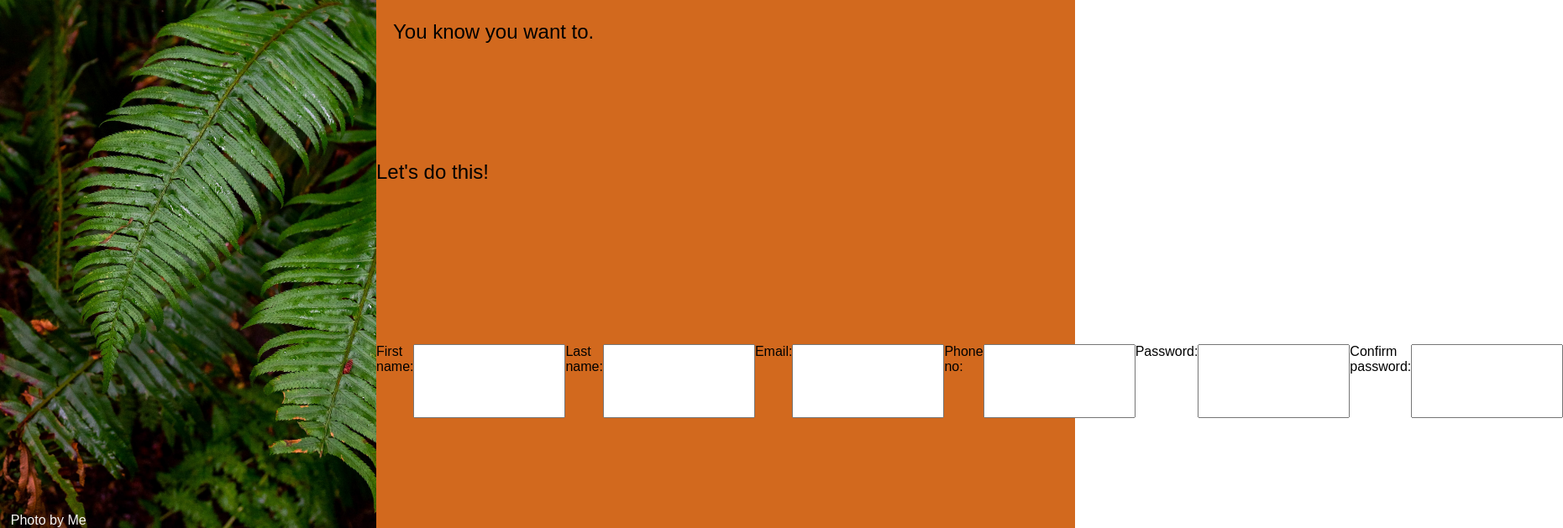
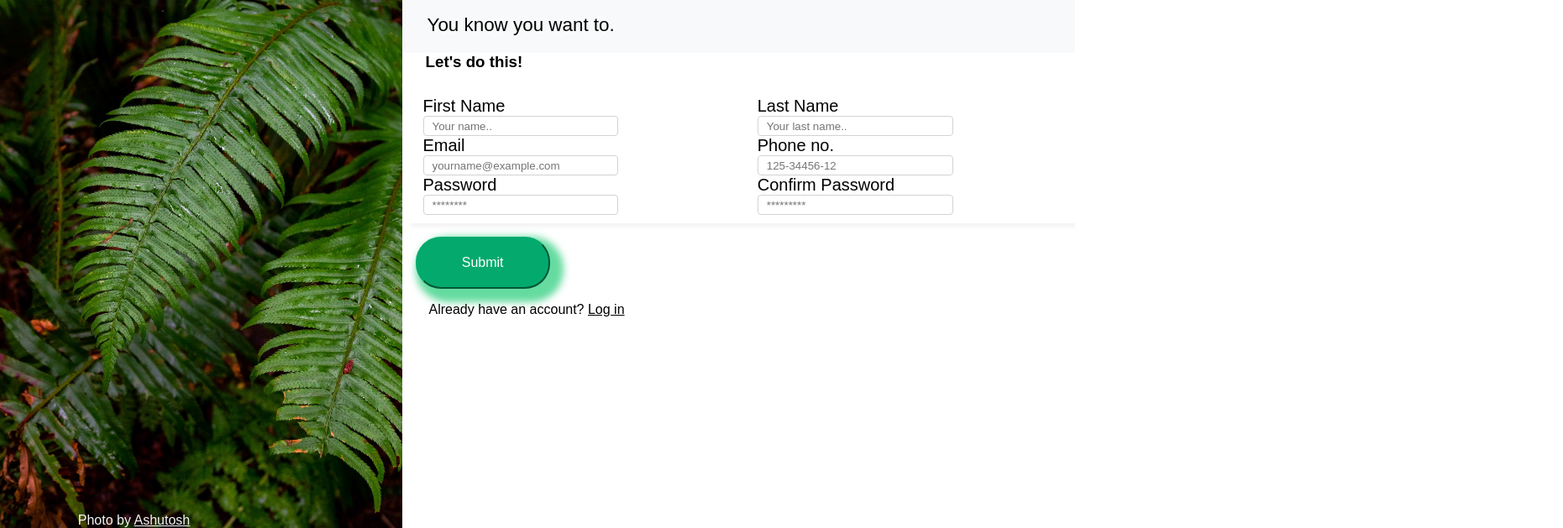
Before and after one commit to bakshiyogesh/odin_project, a plain HTML site: page index.htm in a window 1280 px wide. Shown: the part 171-800 px from the top of the page at 84% size, 1861 px wide, since content can reach past the window. Drawn offline with Linux system fonts and the light colour scheme.

Commit message:
sample completed without functionality.

```diff
--- a/index.css
+++ b/index.css
@@ -4,79 +4,116 @@
     box-sizing: border-box;
     font-family: 'Poppins', sans-serif;
 }
+:root{
+    --blue: #1e90ff;
+  --white: #ffffff;
+}
 .main{
     display:flex;
     width:100vw;
     height:100vh;
 }
-/* .left > img{
-
-
-} */
 .left{
-    width:35%;
+    width:40%;
     height:100%;
     background-image:url(/unsplash.jpg);
     background-size: cover;
 }
-.right{
-    width:65%;
-    display: grid;
-    height:100%;
-    background-color: chocolate;
-}
-.right > upper-section{
-    display: grid;
-    width:100%;
-    height:60%;
-    background-color:red;
-}
-.right >.lower-section{
-    display:grid;
-    grid-template-columns: 1/2;
-    grid-template-rows: span 1;
-    grid-auto-rows: minmax(100px,100%);
+.left > img{
+    max-width:100%;
+    height:auto;
 }
 .left.image-section{
-    /* background-image: url("/unsplash.jpg");
-    background-size: cover;
-    background-repeat: no-repeat;
-    width:100%;
-    height:100%; */
+    filter: opacity(0.6);
+    background-color:#f4511e;
 }
 .logo{
     display: flex;
     justify-content: center;
     align-self: center;
     height: 100%;
+    transform: translate(-8%, 70%);
 }
 .form{
-    height:40%;
-    width:100%;
-    display:flex;
-    justify-content:center;
+    margin-top: 30px;
+    padding-bottom: 10px;
+    padding-left: 5px;
+    font-weight: 500;
+    font-size: 20px;
+    display: flex;
+    flex-direction: row;
+    flex-wrap: wrap;
+    box-shadow: 10px 5px 5px #F5F5F5;
 }
-/* .form > .inputs{
-    display:flex;
-    justify-content: center;
-} */
 .inputs{
-    display:flex;
-    /* grid-column: 1/2; */
-    /* grid-row: span 2; */
+    display: flex;
+    flex-direction: column;
+    width:50%;
+    flex-wrap: wrap;
+    padding: 0 1em;
 }
+input:focus{
+    border: 3px solid #555;
+    color: white;
+  }
 .bottom-left{
     position:absolute;
     color:whitesmoke;
     bottom:0%;
     left:1%;
 }
-.upper-section{
-    padding: 20px;
-    display: grid;
-    font-size: x-large;
+button:hover{
+    box-shadow: 10px 10px;;
 }
+.right-section{
+    display: flex;
+    flex-direction: column;
+    width: 67vw;
+    background-size: auto;
+    margin: 0;
+    padding: 0;
+}
+.description{
+    background-color: #f8f9fa;
+    font-size: larger;
+    font-weight: 400;
+    font-size: 1.4em;
+    padding: 90px 20px 20px 30px;
+}
+.description >p:nth-of-type(3){
+    margin-top: 20px;
+}
+.right-section h3{
+    margin-left: 1.5em;
 
-.title-form{
-    font-size: 1.5em;
 }
+input{
+width: 65%;
+    height: 1.8em;
+    border-radius: 4px;
+    border: 1px solid #D3D3D3;
+    padding:10px;
+}
+button[type=submit]{
+    margin-left:2em;
+    width: 20%;
+    background-color: #04AA6D;
+    border-radius: 30px;
+    border-color: #04AA6D;
+    color: white;
+    padding:20px;
+    margin:1em 1em;
+    text-decoration: none;
+    cursor: pointer;
+    font-size:medium;
+    box-shadow: 8px 8px 8px 8px rgba(47, 207, 127, 0.74);
+}
+footer p{
+    margin-left: 2em;
+}
+footer p span,.bottom-left p span{
+    text-decoration: underline;
+}
+.bottom-left p{
+    transform: translateX(5em);
+}
--- a/index.htm
+++ b/index.htm
@@ -16,48 +16,49 @@
                 </div>
             </div>
            <div class="bottom-left">
-           <p>Photo by Me</p>
+           <p>Photo by <span>Ashutosh</span></p>
            </div>
         </div>
-        <div class="right">
-            <div class="upper-section">
+        <div class="right-section">
+              <div class="description">
                 <p>This is not a real online service! You know you need something
                  like this in your life to help you realize your deepest dreams.
-                    Sign up now to get started.</p>
-                    <p>You know you want to.</p>
+                </p>
+                <p>Sign up now to get started.</p>
+                <p >You know you want to.</p>
             </div>
-            <div class="lower-section">
-
-                <div class="title-form"><p>Let's do this!</p></div>
-                <form>
-                        <div class="form">
+                  <h3>Let's do this!</h3>
+                    <form  class="form">
                     <div class="inputs">
-                        <label for="fname">First name:</label>
-                        <input type="text" id="fname" name="fname">
+                        <label for="fname">First Name</label>
+                        <input type="text" id="fname" name="firstname" placeholder="Your name..">
                     </div>
                     <div class="inputs">
-                        <label for="lname">Last name:</label>
-                        <input type="text" id="lname" name="lname">
+                        <label for="lname">Last Name</label>
+                        <input type="text" id="lname" name="lastname" placeholder="Your last name..">
                     </div>
                     <div class="inputs">
-                        <label for="email">Email:</label>
-                        <input type="email" id="email" name="email">
+                          <label for="email">Email</label>
+                          <input type="email" id="email" name="lastname" placeholder="yourname@example.com">
                     </div>
                     <div class="inputs">
-                        <label for="tel">Phone no:</label>
-                        <input type="tel" id="tel" name="tel">
+                        <label for="phonenum">Phone no.</label>
+                        <input type="tel" id="phonenum" name="lastname" placeholder="125-34456-12">
                     </div>
                     <div class="inputs">
-                        <label for="password">Password:</label>
-                        <input type="password" id="password" name="fname">
+                          <label for="passwd">Password</label>
+                          <input type="password" id="passwd" name="lastname" placeholder="********">
                     </div>
                     <div class="inputs">
-                        <label for="passwd">Confirm password:</label>
-                        <input type="password" id="passwd" name="passwd">
-                        </div>
+                            <label for="confirmpassword">Confirm Password</label>
+                          <input type="password" id="confirmpassword" name="lastname" placeholder="*********">
                     </div>
                     </form>
+                    <div>
+                        <button type="submit">Submit</button>
                     </div>
+                    <footer><p>Already have an account? <span>Log in</span></p></footer>
+
             </div>
         </div>
 
--- a/index.js
+++ b/index.js
@@ -1 +1,3 @@
 console.log('js added for doing some magic.');
+const inputs=document.getElementsByClassName('inputs');
+console.log(inputs);
```
Lines whose indentation alone changed are shown as unchanged.
